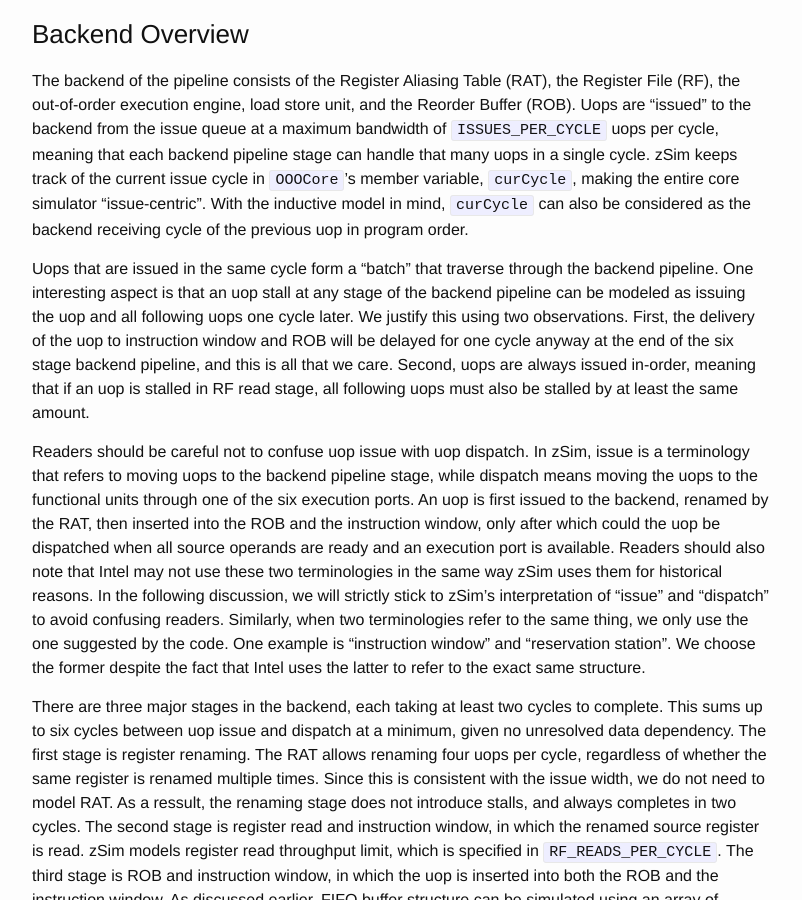
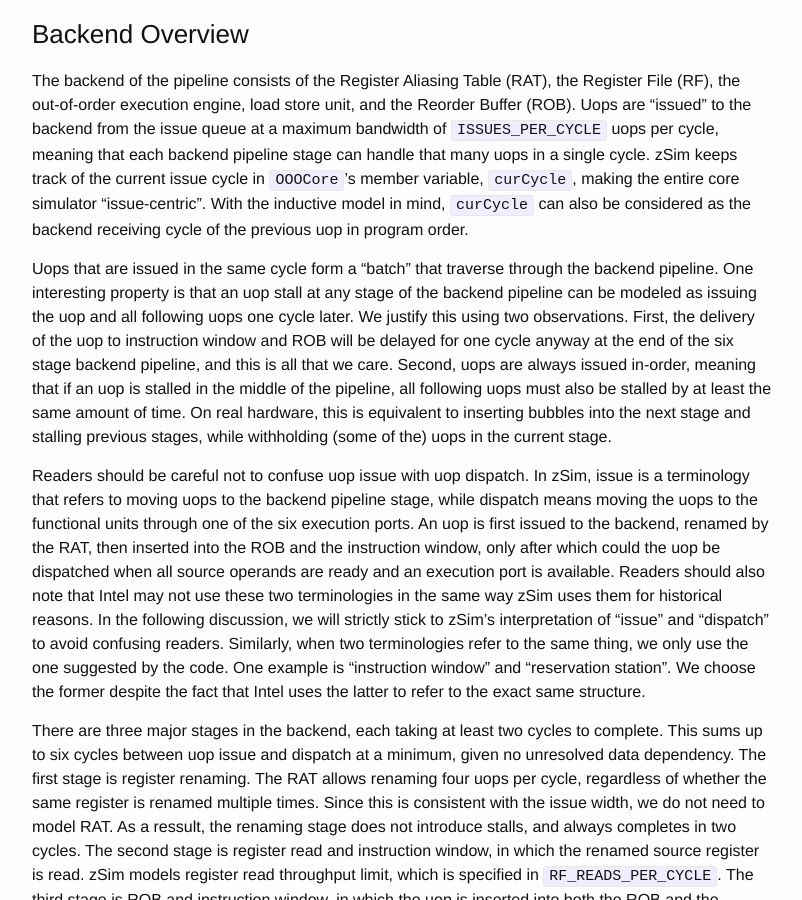
Before and after one commit to wangziqi2013/wangziqi2013.github.io, a Jekyll site: the page built from _posts/2019-12-31-zsim-microarch.markdown, in a window 1280 px wide and 900 px high, scrolled down 14379 px. Shown: the whole window, without its empty margins (238-1040 px from the left). Built offline with Jekyll 4.4.1, drawn with Linux system fonts in a browser that asks for light colours.

Commit message:
Adding hw

```diff
--- a/_posts/2019-12-31-zsim-microarch.markdown
+++ b/_posts/2019-12-31-zsim-microarch.markdown
@@ -521,12 +521,13 @@ single cycle. zSim keeps track of the current issue cycle in `OOOCore`'s member
 core simulator "issue-centric". With the inductive model in mind, `curCycle` can also be considered as the backend receiving
 cycle of the previous uop in program order.
 
-Uops that are issued in the same cycle form a "batch" that traverse through the backend pipeline. One interesting aspect
+Uops that are issued in the same cycle form a "batch" that traverse through the backend pipeline. One interesting property
 is that an uop stall at any stage of the backend pipeline can be modeled as issuing the uop and all following uops one
 cycle later. We justify this using two observations. First, the delivery of the uop to instruction window and ROB will
 be delayed for one cycle anyway at the end of the six stage backend pipeline, and this is all that we care. Second, uops
-are always issued in-order, meaning that if an uop is stalled in RF read stage, all following uops must also be stalled
-by at least the same amount.
+are always issued in-order, meaning that if an uop is stalled in the middle of the pipeline, all following uops must also
+be stalled by at least the same amount of time. On real hardware, this is equivalent to inserting bubbles into the next
+stage and stalling previous stages, while withholding (some of the) uops in the current stage.
 
 Readers should be careful not to confuse uop issue with uop dispatch. In zSim, issue is a terminology that refers to moving
 uops to the backend pipeline stage, while dispatch means moving the uops to the functional units through one of the six
```
